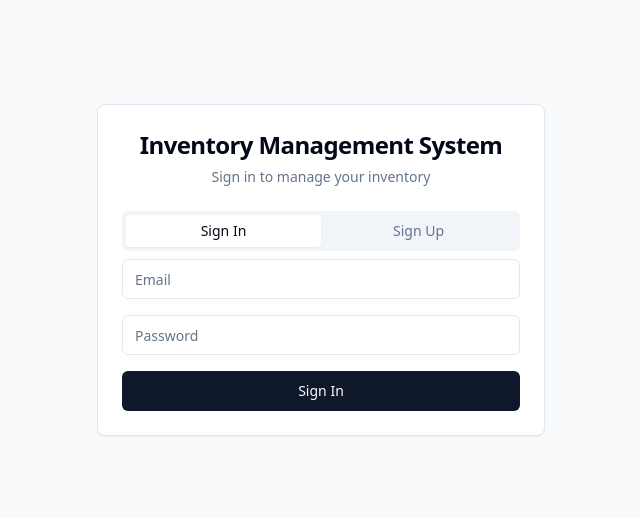
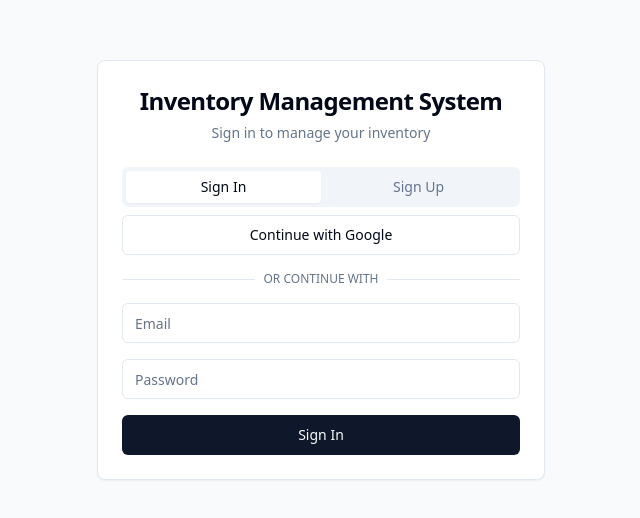
Before and after one commit to DavidManiIbrahim/keeper-inventory-system-flow, a React (Vite) app: page / in a window 1280 px wide. Shown: the part 130-648 px from the top of the page, without its empty margins (319-959 px from the left). Built offline with nearby package versions, Linux system fonts and the light colour scheme.

Commit message:
Add Google Auth
Integrate Google authentication into the login section, now that it's set up in Supabase.

```diff
--- a/src/components/auth/AuthPage.tsx
+++ b/src/components/auth/AuthPage.tsx
@@ -5,6 +5,7 @@ import { Button } from '@/components/ui/button';
 import { Input } from '@/components/ui/input';
 import { Card, CardContent, CardDescription, CardHeader, CardTitle } from '@/components/ui/card';
 import { Tabs, TabsContent, TabsList, TabsTrigger } from '@/components/ui/tabs';
+import { Separator } from '@/components/ui/separator';
 import { useToast } from '@/hooks/use-toast';
 
 const AuthPage = () => {
@@ -12,6 +13,7 @@ const AuthPage = () => {
   const [password, setPassword] = useState('');
   const [fullName, setFullName] = useState('');
   const [loading, setLoading] = useState(false);
+  const [googleLoading, setGoogleLoading] = useState(false);
   const { toast } = useToast();
 
   const handleSignUp = async (e: React.FormEvent) => {
@@ -69,6 +71,28 @@ const AuthPage = () => {
     }
   };
 
+  const handleGoogleSignIn = async () => {
+    setGoogleLoading(true);
+
+    try {
+      const { error } = await supabase.auth.signInWithOAuth({
+        provider: 'google',
+        options: {
+          redirectTo: `${window.location.origin}/`,
+        }
+      });
+
+      if (error) throw error;
+    } catch (error: any) {
+      toast({
+        variant: "destructive",
+        title: "Error",
+        description: error.message,
+      });
+      setGoogleLoading(false);
+    }
+  };
+
   return (
     <div className="min-h-screen flex items-center justify-center bg-gray-50 py-12 px-4 sm:px-6 lg:px-8">
       <Card className="w-full max-w-md">
@@ -84,6 +108,25 @@ const AuthPage = () => {
             </TabsList>
 
             <TabsContent value="signin">
+              <div className="space-y-4">
+                <Button
+                  onClick={handleGoogleSignIn}
+                  variant="outline"
+                  className="w-full"
+                  disabled={googleLoading}
+                >
+                  {googleLoading ? 'Signing in with Google...' : 'Continue with Google'}
+                </Button>
+
+                <div className="relative">
+                  <div className="absolute inset-0 flex items-center">
+                    <Separator className="w-full" />
+                  </div>
+                  <div className="relative flex justify-center text-xs uppercase">
+                    <span className="bg-white px-2 text-muted-foreground">Or continue with</span>
+                  </div>
+                </div>
+
                 <form onSubmit={handleSignIn} className="space-y-4">
                   <Input
                     type="email"
@@ -103,9 +146,29 @@ const AuthPage = () => {
                     {loading ? 'Signing in...' : 'Sign In'}
                   </Button>
                 </form>
+              </div>
             </TabsContent>
 
             <TabsContent value="signup">
+              <div className="space-y-4">
+                <Button
+                  onClick={handleGoogleSignIn}
+                  variant="outline"
+                  className="w-full"
+                  disabled={googleLoading}
+                >
+                  {googleLoading ? 'Signing up with Google...' : 'Continue with Google'}
+                </Button>
+
+                <div className="relative">
+                  <div className="absolute inset-0 flex items-center">
+                    <Separator className="w-full" />
+                  </div>
+                  <div className="relative flex justify-center text-xs uppercase">
+                    <span className="bg-white px-2 text-muted-foreground">Or continue with</span>
+                  </div>
+                </div>
+
                 <form onSubmit={handleSignUp} className="space-y-4">
                   <Input
                     type="text"
@@ -133,6 +196,7 @@ const AuthPage = () => {
                     {loading ? 'Creating account...' : 'Sign Up'}
                   </Button>
                 </form>
+              </div>
             </TabsContent>
           </Tabs>
         </CardContent>
```
Lines whose indentation alone changed are shown as unchanged.
